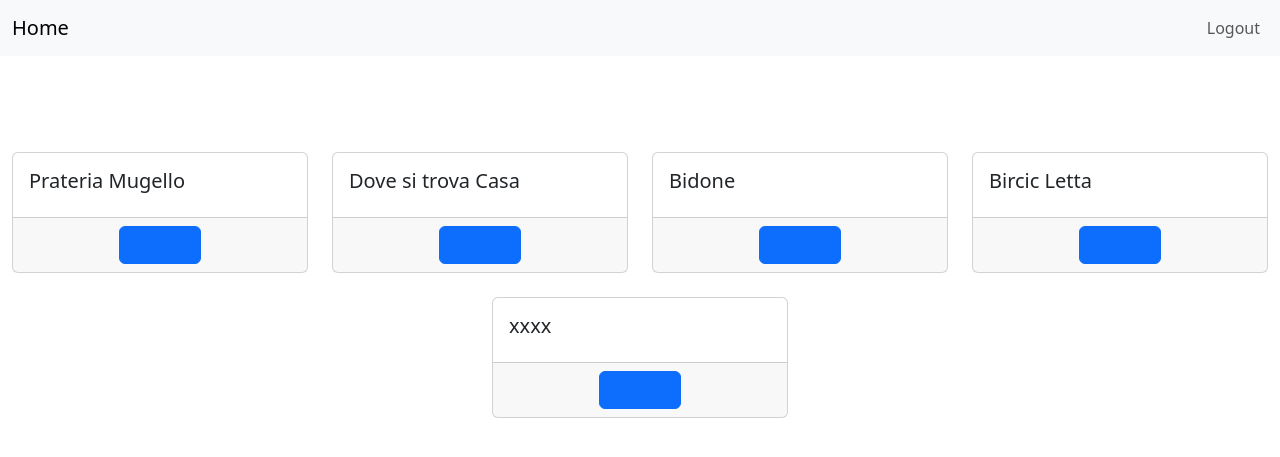
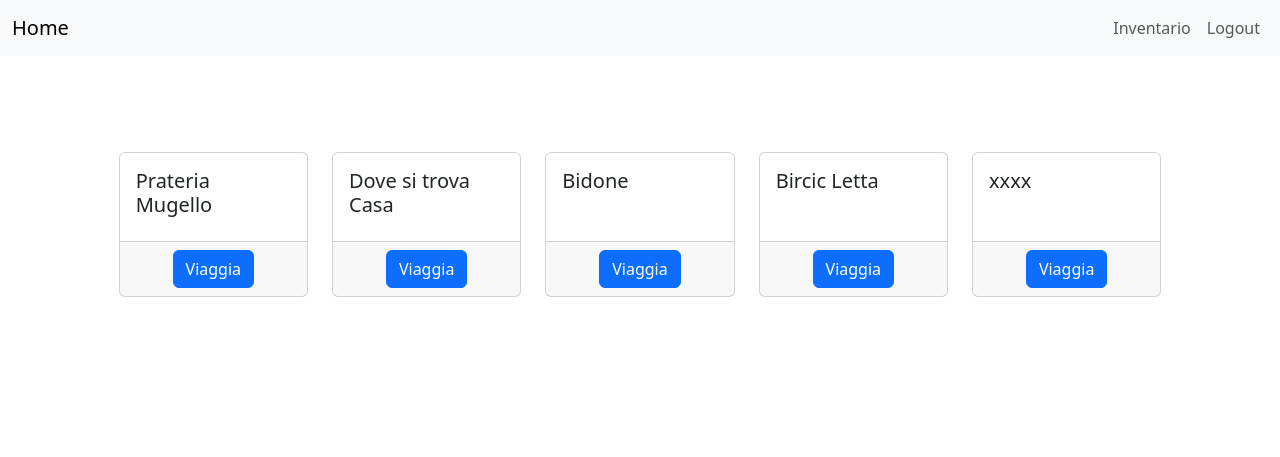
Before and after one commit to matteasu/ISW_DJANGO, a Django app: page /luoghi/ in a window 1280 px wide. Shown: the top 457 px of the page. Run offline with Django 3.2, Linux system fonts and the light colour scheme; a user stored in the database is signed in; data comes from the database, SQL or seed files in the repository; some libraries are stand-ins or nearby versions.

Commit message:
Fix grafici per i bottoni

```diff
--- a/progISW/home/templates/luoghi.html
+++ b/progISW/home/templates/luoghi.html
@@ -24,8 +24,12 @@
                 <!-- Robe nostre -->
                 {% if request.user.is_authenticated %}
                 <li class="nav-item">
+                    <a class="nav-link" href="{% url 'inventario' %}">Inventario</a>
+                </li>
+                <li class="nav-item">
                     <a class="nav-link" href="{% url 'logout' %}">Logout</a>
                 </li>
+
                 {% else %}
                 <li class="nav-item">
                     <a class="nav-link" href="{% url 'register' %}">Register</a>
@@ -43,7 +47,7 @@
     {% if request.user.is_authenticated %}
     <div class="row">
         <div class="col mt-5 mb-3">
-            <div class="row row-cols-sm-1 row-cols-lg-2 row-cols-xl-4 g-4 justify-content-center">
+            <div class="row row-cols-sm-2 row-cols-lg-4 row-cols-xl-6 g-4 justify-content-center">
                 {% for boss in listaBoss %}
                 <div class="col">
                     <div class="card h-100">
@@ -52,7 +56,7 @@
                         </div>
 
                         <div class="card-footer text-center">
-                            <button type="submit" class=" btn btn-primary"><a href="{{boss.get_absolute_url}}">Viaggia</a></button>
+                            <a class="btn btn-primary" href="{{boss.get_absolute_url}}">Viaggia</a>
                         </div>
                     </div>
                 </div>
```
Also changed, not shown: progISW/home/templates/index.html (+7 -4 lines).
